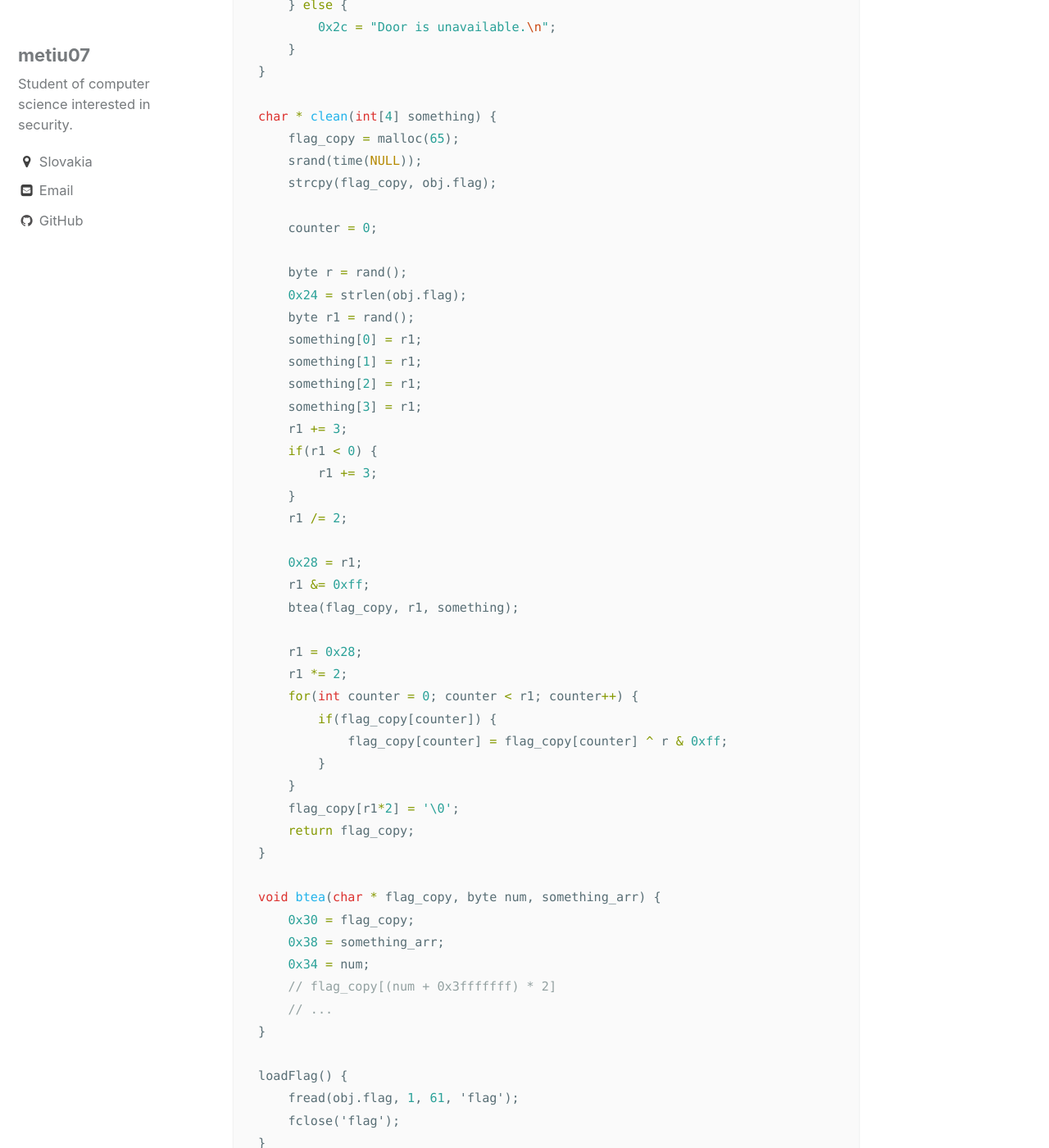
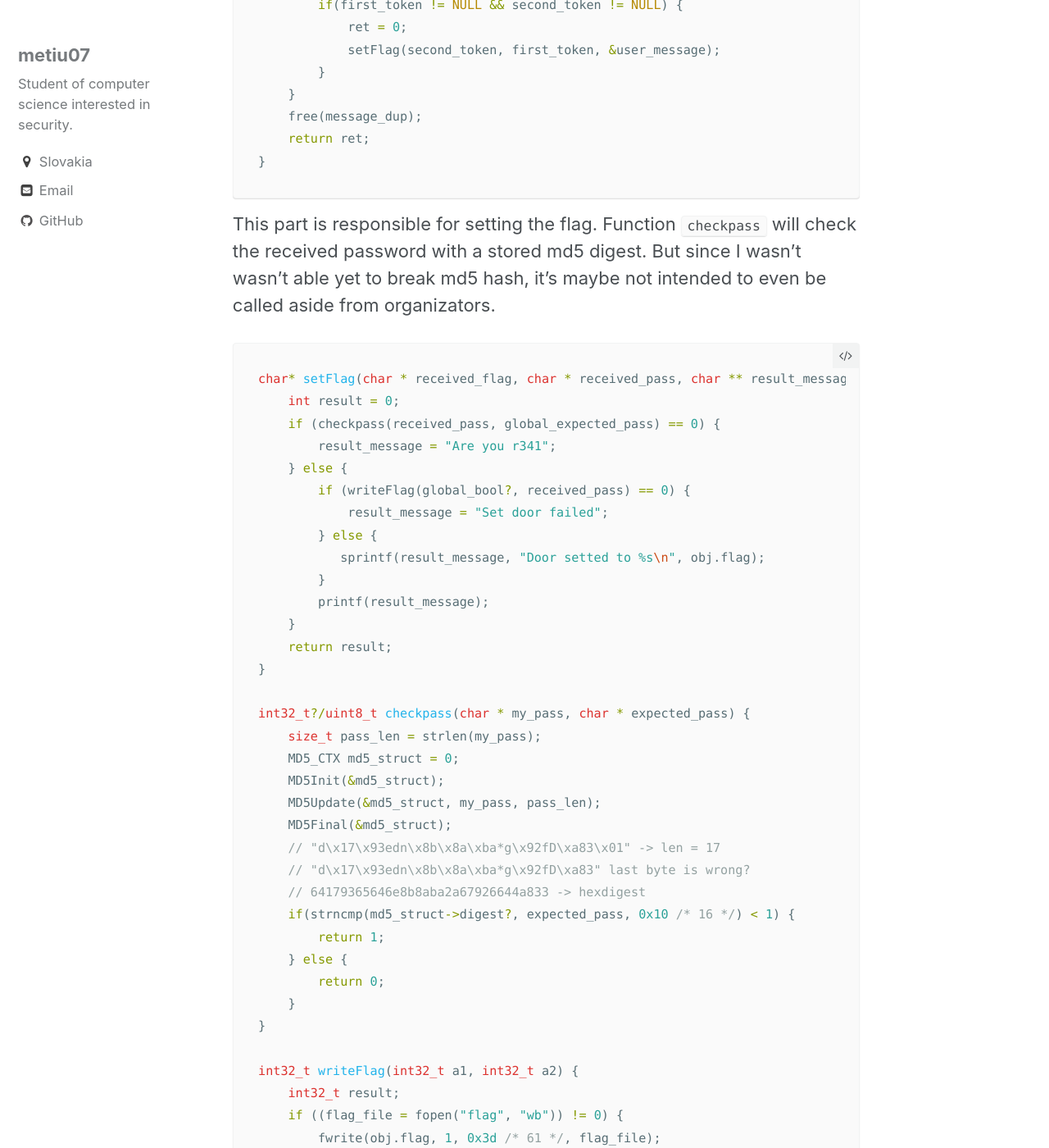
Before and after one commit to metiu07/ctf, a Jekyll site: the page built from _posts/2018-08-21-re07.md, in a window 1280 px wide and 1400 px high, scrolled down 5390 px. Shown: the whole window at 82% size. Built offline with Jekyll 4.4.1, drawn with Linux system fonts in a browser that asks for light colours; some of the changed text lies outside the part shown.

Commit message:
Progress in rev07

````diff
--- a/_posts/2018-08-21-re07.md
+++ b/_posts/2018-08-21-re07.md
@@ -7,7 +7,7 @@ author: true
 
 {% include toc %}
 
-This is a challenge from WhiteHat Grand Prix 2018 – Quals.
+This is a challenge from *WhiteHat Grand Prix 2018 – Quals*.
 I wasn't able to find any writeups for this challenge, but I will at least write about what I know about it.
 
 **DISCLAIMER: NOT FINISHED**
@@ -118,45 +118,58 @@ void main(int argc, char * argv[]) {
     for(;;) {
     	 // listen on the port
 	 // fork
-	 // thread_func()
+	 // thread_func(client_fd)
     }
     return 0;
 }
 ```
 
+Binary does some shanenigans with random. But I supose this will be mostly defeated by fork.
+Everytime new connection is established `thread_func` will be run.
+
 ```c
-void thread_func() { // created by fork
-    0xe0[4] = {0};
-    write(constant);
+void thread_func(client_fd) { // created by fork
+    uint32_t enc_key[4] = {0};
+    write(constant, len(constant), client_fd);
     if(checkFlag()) {
 	// string = Door is available.\n
     } else {
 	// string = Door is unavailable.\n
     }
-    write(string, strlen(string), socket);
+
+    write(string, strlen(string), client_fd);
     memset(message_for_user, 0, 200);
-    read_size = read(message_for_user, 200, socket);
-    if(read_size > 0) {
-	if(processMessage(&message_for_user, something) == 0) {
-	    message_for_user = "Hey_Commander I dont understand your message"; //...
-	}
-	write(message_for_user, strlen(message_for_user), socket);
-	memset(message_for_user, 0, 200);
-    } else {
-	if(read_size != 0) {
-	    // close and print something prob irelevant
+
+    while(true) {
+	read_size = read(user_message, 200, client_fd);
+
+	if(read_size > 0) {
+	    if(processMessage(&user_message, &enc_key) == 0) {
+		message_for_user = "Hey_Commander I dont understand your message"; //...
+	    }
+	    write(message_for_user, strlen(message_for_user), socket);
+	    memset(message_for_user, 0, 200);
+	} else {
+	    if(read_size != 0) {
+		// close and print something prob irelevant
+	    }
+	    return;
 	}
     }
 }
+```
 
-void processMessage(char ** user_message, something) {
+Function `processMessage` will parse the message from net and call corresponding function. Either `get` or `set` flag.
+
+```c
+int processMessage(char ** user_message, uint32_t * something) {
     int ret = 1;
-    message_dup = strdup(message)
+    message_dup = strdup(user_message)
     token = strtok(message_dup, "some delim?");
 
     if(strcmp(token, "set") != 0) {
 	if(strcmp(token, "get") != 0) {
-	    getFlag(something, user_messsage);
+	    getFlag(something, &user_messsage);
 	    ret = 0;
 	}
     } else {
@@ -164,60 +177,119 @@ void processMessage(char ** user_message, something) {
 	second_token = strtok(NULL, "prob space");
 	if(first_token != NULL && second_token != NULL) {
 	    ret = 0;
-	    setFlag(sedond_token, first_token, user_message);
+	    setFlag(second_token, first_token, &user_message);
 	}
     }
     free(message_dup);
     return ret;
 }
+```
 
-void getFlag(something, char * user_message) {
-    0x28 = something;
-    0x2c = user_message;
+This part is responsible for setting the flag.
+Function `checkpass` will check the received password with a stored md5 digest.
+But since I wasn't wasn't able yet to break md5 hash, it's maybe not intended to even be called aside from organizators.
+
+```c
+char* setFlag(char * received_flag, char * received_pass, char ** result_message) {
+    int result = 0;
+    if (checkpass(received_pass, global_expected_pass) == 0) {
+        result_message = "Are you r341";
+    } else {
+        if (writeFlag(global_bool?, received_pass) == 0) {
+	    result_message = "Set door failed";
+        } else {
+	   sprintf(result_message, "Door setted to %s\n", obj.flag);
+        }
+	printf(result_message);
+    }
+    return result;
+}
+
+int32_t?/uint8_t checkpass(char * my_pass, char * expected_pass) {
+    size_t pass_len = strlen(my_pass);
+    MD5_CTX md5_struct = 0;
+    MD5Init(&md5_struct);
+    MD5Update(&md5_struct, my_pass, pass_len);
+    MD5Final(&md5_struct);
+    // "d\x17\x93edn\x8b\x8a\xba*g\x92fD\xa83\x01" -> len = 17
+    // "d\x17\x93edn\x8b\x8a\xba*g\x92fD\xa83" last byte is wrong?
+    // 64179365646e8b8aba2a67926644a833 -> hexdigest
+    if(strncmp(md5_struct->digest?, expected_pass, 0x10 /* 16 */) < 1) {
+    	return 1;
+    } else {
+      	return 0;
+    }
+}
+
+int32_t writeFlag(int32_t a1, int32_t a2) {
+    int32_t result;
+    if ((flag_file = fopen("flag", "wb")) != 0) {
+        fwrite(obj.flag, 1, 0x3d /* 61 */, flag_file);
+	fclose(flag_file);
+        result = 1;
+    } else {
+        result = 0;
+    }
+    return result;
+}
+```
+
+Get flag part is a little more complicated.
+
+```c
+char * getFlag(uint32_t * enc_key, char * user_message) {
+    char * result;
     if(checkFlag() != 0) {
-	flag? = clean(something);
+	flag? = clean(enc_key);
 	sprintf(user_message, "[XXX] Secured Door is %s\n", flag?);
 	free(flag?);
     } else {
-	0x2c = "Door is unavailable.\n";
+	result = "Door is unavailable.\n";
     }
+    return result;
 }
 
-char * clean(int[4] something) {
+char * clean(uint32_t * enc_key) {
     flag_copy = malloc(65);
     srand(time(NULL));
     strcpy(flag_copy, obj.flag);
 
-    counter = 0;
+    uint32_t r = rand();
 
-    byte r = rand();
-    0x24 = strlen(obj.flag);
-    byte r1 = rand();
-    something[0] = r1;
-    something[1] = r1;
-    something[2] = r1;
-    something[3] = r1;
-    r1 += 3;
-    if(r1 < 0) {
-	r1 += 3;
+    int counter = 0;
+
+    size_t flag_len = strlen(obj.flag);
+
+    uint32_t r1 = rand();
+    enc_key[0] = r1;
+    enc_key[1] = r1;
+    enc_key[2] = r1;
+    enc_key[3] = r1;
+
+    size_t new_flag_len = flag_len + 3;
+    if(new_flag_len >= 0) {
+	new_flag_len += 3;
     }
-    r1 /= 2;
+    new_flag_len /= 4;
 
-    0x28 = r1;
-    r1 &= 0xff;
-    btea(flag_copy, r1, something);
+    // Only the first 1/4 of the flag is encoded with btea
+    btea(&flag_copy, new_flag_len & 0xff, enc_key);
 
-    r1 = 0x28;
-    r1 *= 2;
-    for(int counter = 0; counter < r1; counter++) {
+    // Rest is encoded with regular xor
+    for(int counter = 0; counter < new_flag_len * 4; counter++) {
 	if(flag_copy[counter]) {
-	    flag_copy[counter] = flag_copy[counter] ^ r & 0xff;
+	    flag_copy[counter] = flag_copy[counter] ^ r;
 	}
     }
-    flag_copy[r1*2] = '\0';
+    flag_copy[new_flag_len * 4] = '\0';
     return flag_copy;
 }
+```
 
+This function looks like a [block TEA](https://en.wikipedia.org/wiki/Tiny_Encryption_Algorithm?oldformat=true) encryption.
+Although it's probably more matching [this](https://en.wikipedia.org/wiki/XXTEA?oldformat=true#Reference_code) algorithm.
+
+```
 void btea(char * flag_copy, byte num, something_arr) {
     0x30 = flag_copy;
     0x38 = something_arr;
````
